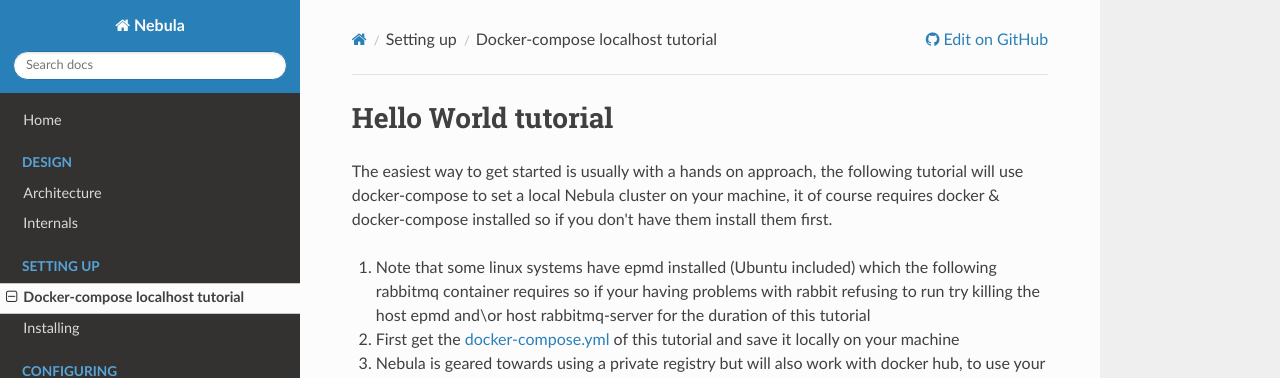
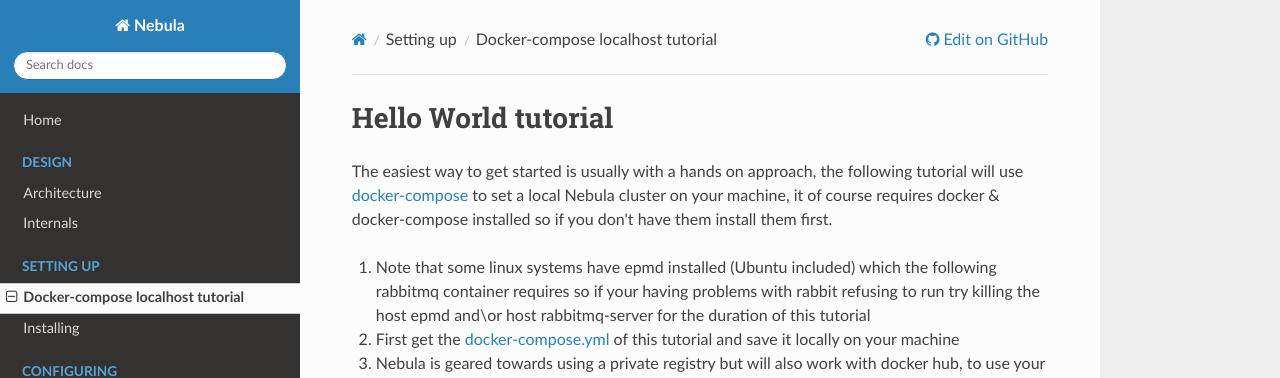
Before and after one commit to nebula-orchestrator/docs, an MkDocs documentation site: the page built from docs/getting-started.md, in a window 1280 px wide and 1396 px high. Shown: the top 378 px of the window. Built offline with MkDocs 1.6.1, drawn with Linux system fonts in a browser that asks for light colours; nearby versions of some CDN libraries; old or Windows-style settings are respelled for this version of MkDocs; part of the change alters nothing that is shown.

```diff
--- a/docs/getting-started.md
+++ b/docs/getting-started.md
@@ -1,6 +1,6 @@
 # Hello World tutorial
 
-The easiest way to get started is usually with a hands on approach, the following tutorial will use docker-compose to set a local Nebula cluster on your machine, it of course requires docker & docker-compose installed so if you don't have them install them first.
+The easiest way to get started is usually with a hands on approach, the following tutorial will use [docker-compose](https://docs.docker.com/compose/) to set a local Nebula cluster on your machine, it of course requires docker & docker-compose installed so if you don't have them install them first.
 
 1. Note that some linux systems have epmd installed (Ubuntu included) which the following rabbitmq container requires so if your having problems with rabbit refusing to run try killing the host epmd and\or host rabbitmq-server for the duration of this tutorial
 2. First get the [docker-compose.yml](https://github.com/nebula-orchestrator/docs/blob/master/examples/hello-world/docker-compose.yml) of this tutorial and save it locally on your machine
```
